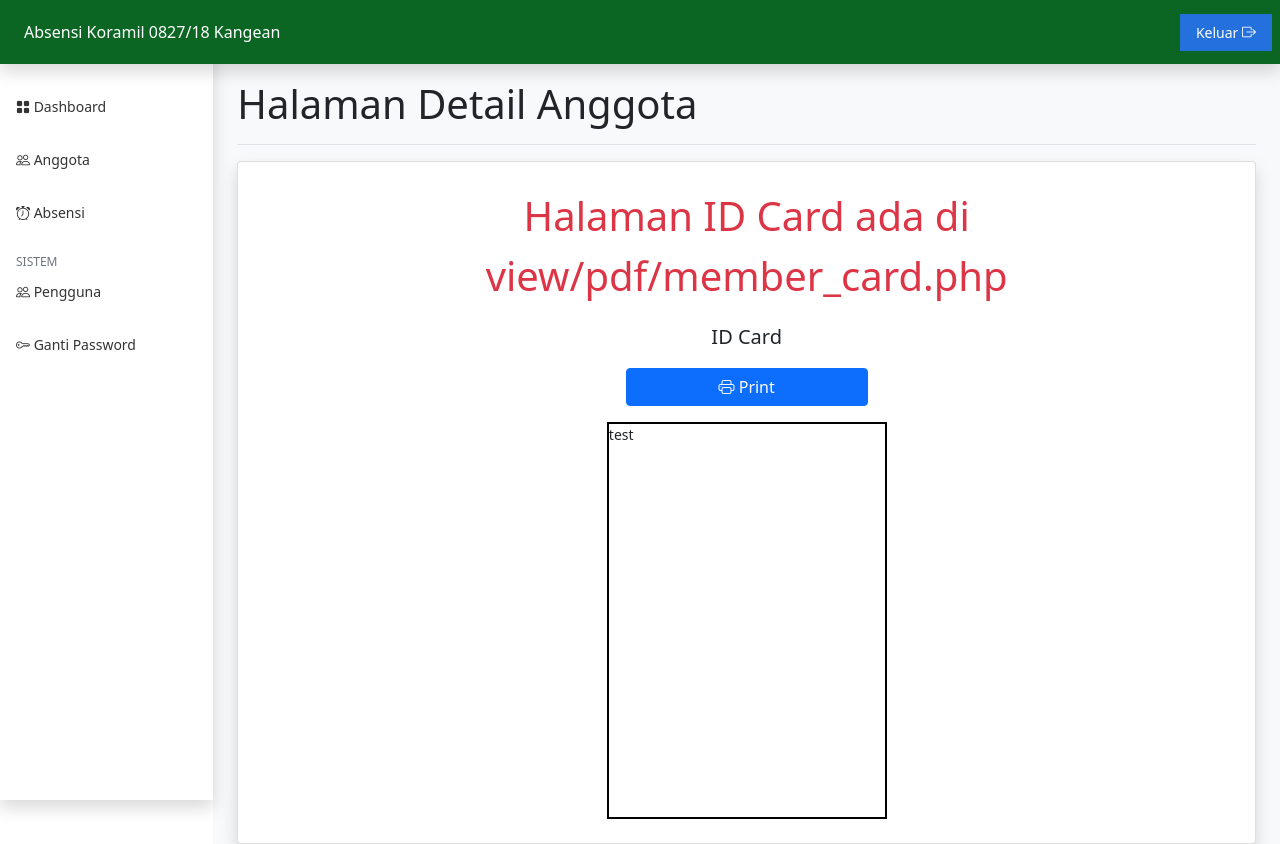
After one commit to widimicko/absensi-babinsa-barcode, a CodeIgniter 4 app: template app/Views/dashboard/members/detail.php in a window 1280 px wide. The commit adds this page. Run offline with PHP 8.4 and a stand-in for CodeIgniter, Linux system fonts and the light colour scheme; the template is opened without the code that fills it: most values are stand-ins (such as "Sample title", 1, 10 or a date in 2020); some libraries are stand-ins or nearby versions.

Commit message:
update id card view

```diff
--- a/app/Views/auth/login.php
+++ b/app/Views/auth/login.php
@@ -6,7 +6,7 @@
   <main class="form-signin text-center">
     <form action="<?= base_url('/login') ?>" method="post">
       <img class="mb-4" src="<?= base_url('image/logo_tniad.png') ?>" alt="" width="72" height="100">
-      <h1 class="h3 mb-3 fw-normal">Sistem Absensi Koramil 0827/18 Kangean</h1>
+      <h1 class="h1 mb-3 fw-normal">Sistem Absensi Koramil 0827/18 Kangean</h1>
 
       <?php if($message = session()->getFlashData('failed')) : ?>
         <div class="alert alert-danger" role="alert">
@@ -24,9 +24,10 @@
       </div>
 
       <button class="w-100 btn btn-lg btn-success" type="submit">Masuk</button>
-      <p class="mt-5 mb-3 text-muted">copyright &copy; <?= date('Y') ?></p>
+      <p class="mt-5 fs-5 mb-3 text-muted">Copyright &copy; <?= date('Y') ?></p>
     </form>
   </main>
 </div>
+<div class="bg-primary-green" style="height: 120px;"></div>
 
 <?= $this->endSection() ?>
--- /dev/null
+++ b/app/Views/dashboard/members/detail.php
@@ -0,0 +1,32 @@
+<?= $this->extend('dashboard/template/main') ?>
+
+<?= $this->section('main') ?>
+
+  <div class="d-flex justify-content-between flex-wrap flex-md-nowrap align-items-center pt-3 pb-2 mb-3 border-bottom">
+    <h1>Halaman Detail Anggota</h1>
+  </div>
+
+  <?php if($message = session()->getFlashData('failed')) : ?>
+    <div class="alert alert-danger" role="alert">
+        <?= $message ?>
+    </div>
+  <?php elseif($message = session()->getFlashData('success')) : ?>
+    <div class="alert alert-success" role="alert">
+        <?= $message ?>
+    </div>
+  <?php endif ?>
+
+  <div class="card rounded shadow p-4">
+    <div class="d-flex flex-column justify-content-center">
+      <p class="fs-1 text-danger text-center">Halaman ID Card ada di view/pdf/member_card.php</p>
+      <p class="fs-5 text-center">ID Card</p>
+      <a href="<?= base_url('/dashboard/members/print/'. $member['id']) ?>" class="btn btn-primary mx-auto w-25"><i class="bi bi-printer"></i> Print</a>
+      <div class="mx-auto my-auto mt-3">
+        <div style="width: 74mm; height: 105mm; border: 2px black solid;">
+          <p>test</p>
+        </div>
+      </div>
+    </div>
+  </div>
+
+  <?= $this->endSection() ?>
```
Also changed, not shown: app/Controllers/Member.php (+8 -7 lines), app/Views/pdf/member_card.php (+23 -23 lines), public/member_card/bg_member_card.png (added).
